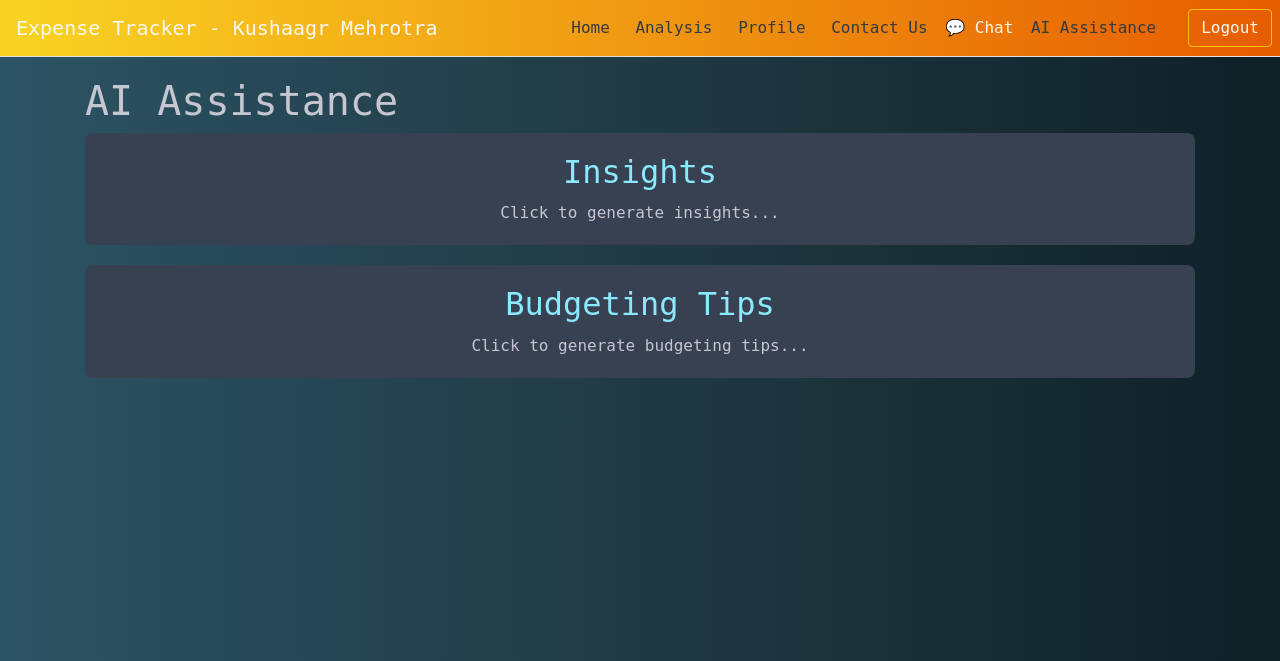
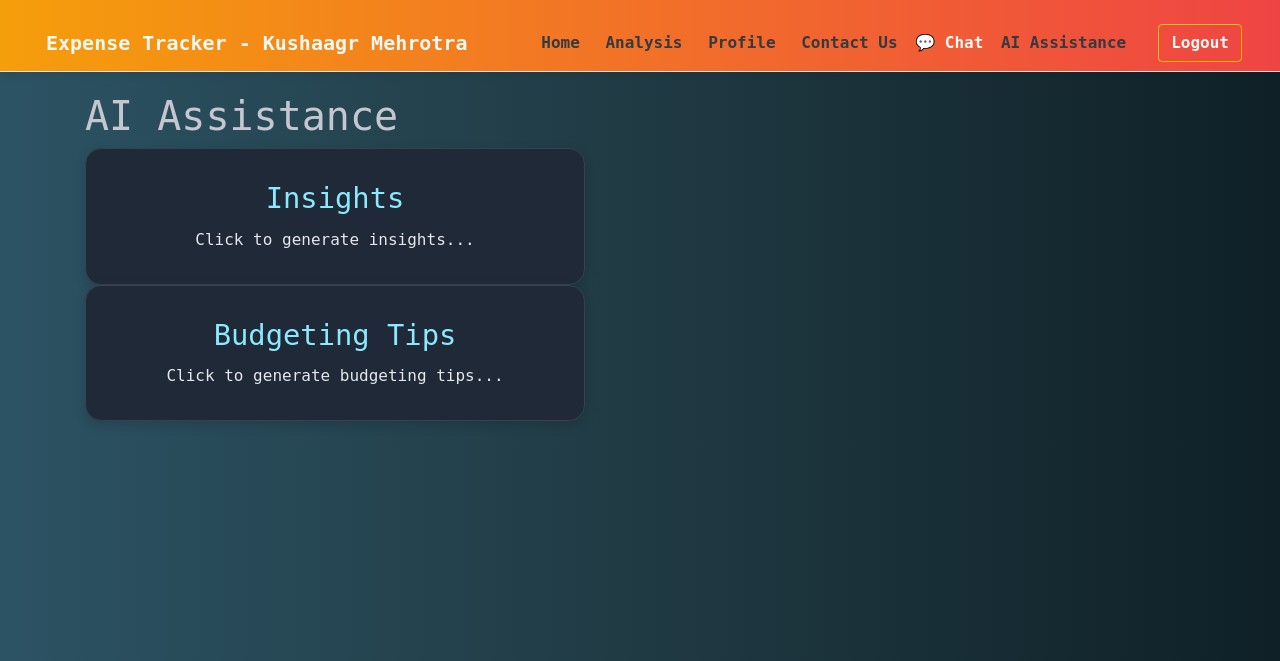
Before and after one commit to dev-shinde/Flipr-Hack, a Flask app: page /ai_assistance in a window 1280 px wide. Shown: the top 661 px of the page. Run offline with Flask 3, Linux system fonts and the light colour scheme; a user stored in the database is signed in; data comes from the database, SQL or seed files in the repository.

Commit message:
Update ai_assistance.css

```diff
--- a/static/css/ai_assistance.css
+++ b/static/css/ai_assistance.css
@@ -1,23 +1,76 @@
-/* Styles for the AI Assistance page */
+body {
+    font-family: 'Inter', sans-serif;
+    background-color: #ffffff;
+    color: #1f2937;
+  }
+
+  .bg-nav {
+    background: linear-gradient(90deg, #f59e0b, #ef4444);
+    padding: 15px 30px;
+    box-shadow: 0 2px 10px rgba(0, 0, 0, 0.1);
+  }
+
+  .bg-nav a {
+    font-weight: 600;
+    transition: color 0.3s ease;
+    text-decoration: none;
+  }
+
+  .bg-nav a:hover {
+    color: #111827;
+  }
+
+  .top-image {
+    text-align: center;
+    margin: 40px 0 20px;
+  }
+
+  .top-image img {
+    max-width: 100%;
+    max-height: 400px;
+    border-radius: 16px;
+  }
+
+  .ai-grid {
+    display: flex;
+    flex-wrap: wrap;
+    justify-content: center;
+    gap: 32px;
+    padding: 20px 40px 60px;
+  }
+
   .ai-box {
-    background-color: #374151;
-    border-radius: 8px;
-    padding: 20px;
-    margin-bottom: 20px;
+    background-color: #1f2937;
+    border: 1px solid #374151;
+    border-radius: 16px;
+    padding: 32px;
+    width: 100%;
+    max-width: 500px;
     text-align: center;
     cursor: pointer;
-    transition: background-color 0.3s ease;
+    box-shadow: 0 4px 12px rgba(0, 0, 0, 0.15);
+    transition: transform 0.2s ease, background-color 0.3s ease;
   }
 
   .ai-box:hover {
-    background-color: #4A5568;
+    background-color: #2d3748;
+    transform: scale(1.02);
   }
 
   .ai-box h2 {
-    color: #8BE9FD;
-    margin-bottom: 10px;
+    font-size: 1.8rem;
+    color: #8be9fd;
+    margin-bottom: 12px;
   }
 
-.ai-box p {
-    color: #C6C6D1;
+  .ai-box p,
+  .ai-box div {
+    color: #e5e7eb;
+    font-size: 1rem;
   }
+
+  @media (min-width: 768px) {
+    .ai-grid {
+      flex-wrap: nowrap;
+    }
+  }
```
Lines whose indentation alone changed are shown as unchanged.
